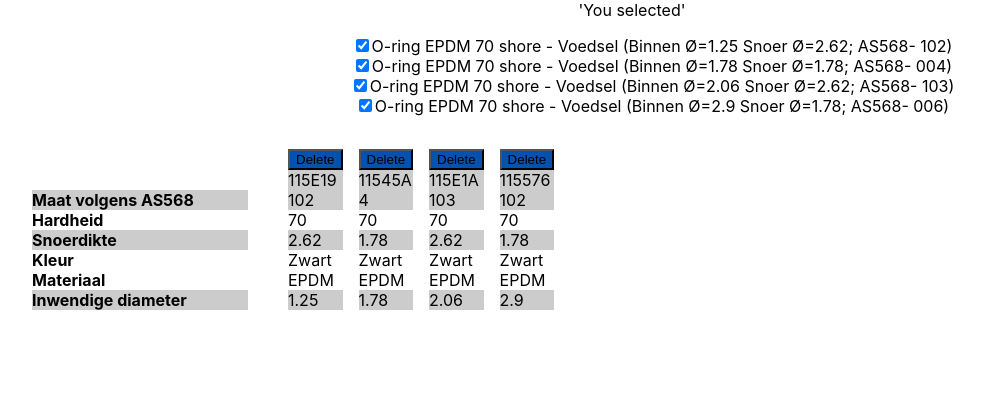
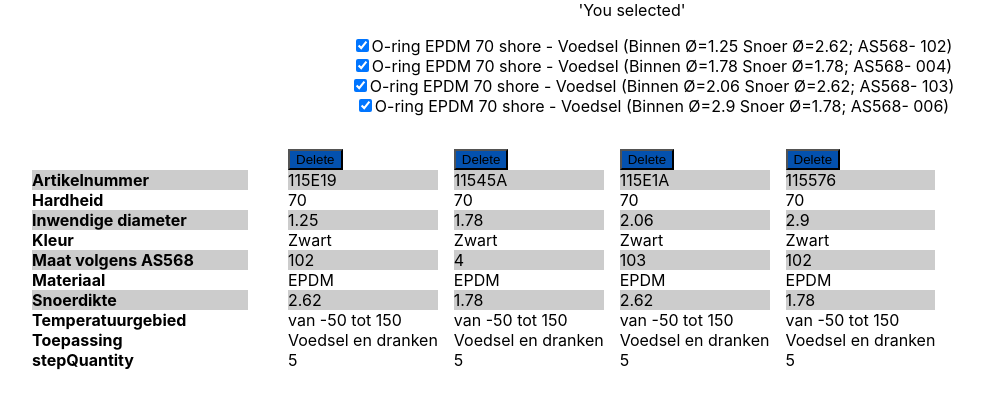
Before and after one commit to MaximDelyukin/comparator, a React (Create React App) app in the folder app/: page / in a window 1280 px wide. Shown: the top 408 px of the page, without its empty margins (8-992 px from the left). Built offline with nearby package versions, Linux system fonts and the light colour scheme.

Commit message:
Now features are sorted alphabetially.

```diff
--- a/app/src/App.tsx
+++ b/app/src/App.tsx
@@ -11,6 +11,7 @@ import './App.css';
 //TODO: comment every step of getFieldsWhichAreDifferent
 //TODO: refactor DeleteButton to export styled(DeleteButton)
 //TODO: refactor DeleteButton to have reference transparency
+//TODO how to type check that certain component can render a specific component or typecheck renderProps
 import { ThemeProvider } from 'styled-components';
 import { Main } from './Main';
 import { defaultTheme } from './ThemeProvider';
--- a/app/src/ComparedItem.tsx
+++ b/app/src/ComparedItem.tsx
@@ -8,7 +8,9 @@ interface IComparedItemProps {
 
 export const ComparedItem = ({item, onSelectedItemChanged, isChecked }: IComparedItemProps) => {
     return <div>
-        <input type='checkbox' onChange={(event: React.ChangeEvent<HTMLInputElement>) => { onSelectedItemChanged(item['sku'], event.currentTarget.checked) }} checked={isChecked} />
-        {item.name}
+            <label>
+                <input type='checkbox' onChange={(event: React.ChangeEvent<HTMLInputElement>) => { onSelectedItemChanged(item['sku'], event.currentTarget.checked) }} checked={isChecked} />
+                {item.name}
+            </label>
     </div>;
 };
--- a/app/src/DetailedItem.tsx
+++ b/app/src/DetailedItem.tsx
@@ -1,23 +1,34 @@
 import { DeleteButton } from "./DeleteButton";
-
+//TODO: rename to ItemDetails or ProductItemDetails
 interface IDetailedItemsProps {
     item: any;
     getClassName: (field: string) => string;
     onDeleteClick: (id: string) => void;
+    sortedFeatures: string[];
 }
 
-export const DetailedItem = ({ item, getClassName, onDeleteClick }: IDetailedItemsProps) => {
+export const DetailedItem = ({ item, getClassName, onDeleteClick, sortedFeatures }: IDetailedItemsProps) => {
 
     return <li>
         <DeleteButton onDeleteClick={() => { onDeleteClick(item['sku']) }}>
             Delete
         </DeleteButton>
-        <div className={getClassName('sku')} >{item['sku']}</div>
-        <div className={getClassName('Maat volgens AS568')}>{item['Maat volgens AS568']}</div>
+        {sortedFeatures.map((feature: string) => {
+            return <div className={getClassName(feature)}>
+                {item[feature]}
+            </div>;
+        })}
+
+        {/* <div className={getClassName('Toepassing')} >{item['Toepassing']}</div>
         <div className={getClassName('Hardheid')}>{item['Hardheid']}</div>
+        <div className={getClassName('Artikelnummer')}>{item['Hardheid']}</div>
+        <div className={getClassName('stepQuantity')}>{item['stepQuantity']}</div>
+        <div className={getClassName('badges')}>{item['badges']}</div>
+        <div className={getClassName('Kleur')}>{item['Kleur']}</div>
+        <div className={getClassName('Temperatuurgebied')}>{item['Kleur']}</div>
+        <div className={getClassName('Materiaal')}>{item['Materiaal']}</div>
         <div className={getClassName('Snoerdikte')}>{item['Snoerdikte']}</div>
-        <div className={getClassName('Kleur')}>{item['Kleur']}</div>
-        <div className={getClassName('Materiaal')}>{item['Materiaal']}</div>
         <div className={getClassName('Inwendige diameter')}>{item['Inwendige diameter']}</div>
+        <div className={getClassName('Maat volgens AS568')}>{item['Maat volgens AS568']}</div> */}
     </li>;
 };
--- a/app/src/DetailedItemsList.tsx
+++ b/app/src/DetailedItemsList.tsx
@@ -2,12 +2,19 @@ import { DetailedItem } from "./DetailedItem";
 
 interface IDetailedListProps {
     items: any[];
+    sortedFeatures: string[];
     getClassName: (field: string) => string;
     onDeleteClick: (id: string) => void;
 }
 
-export const DetailedItemsList = ({ items, getClassName, onDeleteClick }: IDetailedListProps) => {
+export const DetailedItemsList = ({ items, getClassName, onDeleteClick, sortedFeatures }: IDetailedListProps) => {
     return <ul className="detailedItemsList">
-        {items.map((item: any) => (<DetailedItem onDeleteClick={onDeleteClick} getClassName={getClassName} item={item} key={item.sku} />))}
+        {items.map((item: any) => (<DetailedItem
+            item={item}
+            sortedFeatures={sortedFeatures}
+            getClassName={getClassName}
+            onDeleteClick={onDeleteClick}
+            key={item['sku']}
+        />))}
     </ul>;
 };
--- a/app/src/Main.tsx
+++ b/app/src/Main.tsx
@@ -9,7 +9,8 @@ interface IMainProps {
 
 };
 
-//TODO: add comment about useReducer instead of useState - but for this case for simplicity I used useState
+/*//TODO: add comment about useReducer instead of useState - but for this case for simplicity I used useState
+or useReducer */
 
 export const Main = ({ }: IMainProps) => {
     const themeContext = useContext(ThemeContext);
@@ -23,15 +24,25 @@ export const Main = ({ }: IMainProps) => {
         })
     });
 
+    //TODO: get features dynamically or put comment why did you hardcode that - no business context
     const features: string[] = [
-        'Maat volgens AS568',
+        'Toepassing',
         'Hardheid',
+        'Artikelnummer',
+        'stepQuantity',
+        // 'badges',
+        'Kleur',
+        'Temperatuurgebied',
+        'Materiaal',
         'Snoerdikte',
-        'Kleur',
-        'Materiaal',
-        'Inwendige diameter'
+        'Inwendige diameter',
+        'Maat volgens AS568'
     ];
 
+    //TODO: isCalled twice - save in a variable
+    const getSortedFeatures = (featureSource: string[]) => {
+        return features.sort();
+    };
 
 
     const getFieldsWhichAreDifferent = (source: any[]) => {
@@ -95,8 +106,6 @@ export const Main = ({ }: IMainProps) => {
 
     const fieldsWhichAreDifferent = getFieldsWhichAreDifferent(getDetailedItemsList(detailedItems));
 
-    console.log('fieldsWhichAreDifferent', fieldsWhichAreDifferent);
-
     const getClassNameForDetailedItemsList = (field: string): string => {
         let res = '';
 
@@ -149,14 +158,15 @@ export const Main = ({ }: IMainProps) => {
                 <div className="featuresToCompareTitlesListWrap">
                     <FeaturesToCompareTitlesList
                         getClassName={getClassNameForDetailedItemsList}
-                        features={features}
+                        features={getSortedFeatures(features)}
                     />
                 </div>
                 <div>
                     <DetailedItemsList
+                        items={getDetailedItemsList(detailedItems)}
+                        sortedFeatures={getSortedFeatures(features)}
+                        getClassName={getClassNameForDetailedItemsList}
                         onDeleteClick={handleDeleteClick}
-                        getClassName={getClassNameForDetailedItemsList}
-                        items={getDetailedItemsList(detailedItems)}
                     />
                 </div>
             </div>
```
